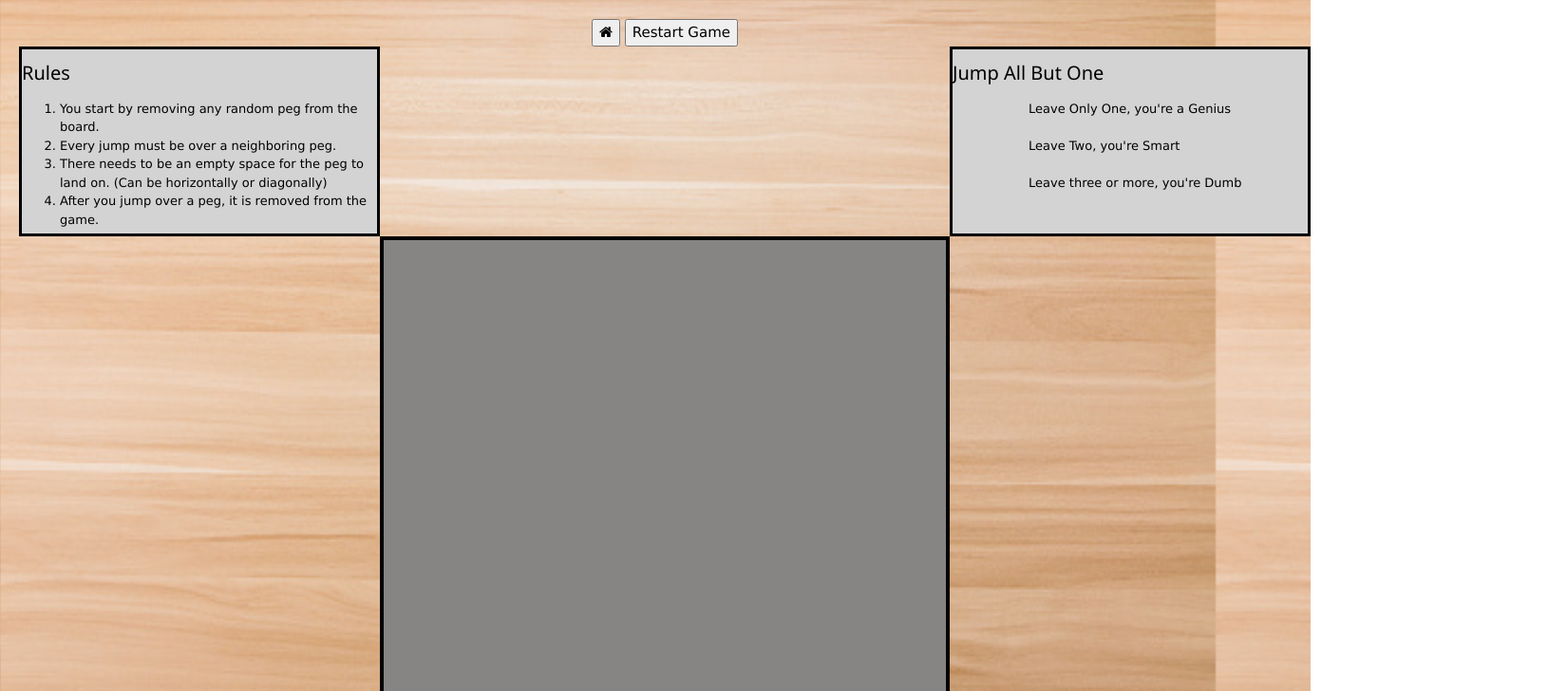
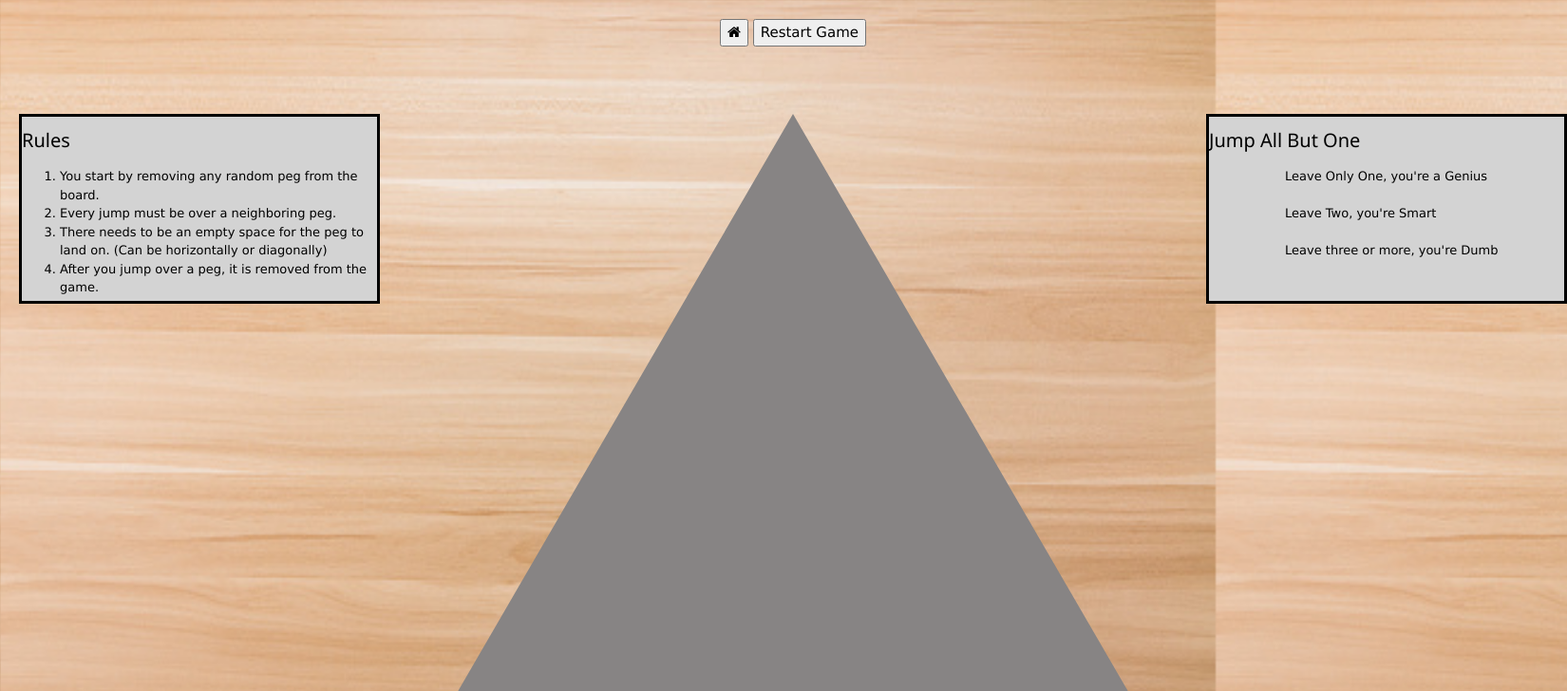
Before and after one commit to Jvilla125/Triangle-Game-, a plain HTML site: page index.html in a window 1280 px wide. Both pictures are taken after a click on the button "Press to Start Game!". Shown: the top 728 px of the page at 95% size, 1650 px wide, since content can reach past the window. Drawn offline with nearby package versions, Linux system fonts and the light colour scheme.

Commit message:
Board is center in the middle of the grid

```diff
--- a/css/style.css
+++ b/css/style.css
@@ -1,10 +1,10 @@
-body{
+body {
     background-image: url("../images/desk.jpg");
     background-size: 100% auto;
     background-repeat: no-repeat center center cover;
 }
 
-#intro-page{
+#intro-page {
     display: flex;
     /* display: none; */
     /* ^^^ Makes the intro page disappear, will need to update using DOM  */
@@ -14,20 +14,25 @@ body{
     align-items: center;
 }
 
-#game-page{
+#game-page {
     display: none;
     padding: 20px;
 }
-#buttons{
+
+#buttons {
     grid-column: 2 / span 3;
     grid-row-start: 1;
     grid-row-end: 2;
+    grid-row: 1 / 2;
     place-self: center;
+    grid-gap: 10px;
+    height: 100px;
 }
-#left{
+
+#left {
     grid-column: 1fr;
     grid-row: 3/4;
-    overflow-wrap:break-word;
+    overflow-wrap: break-word;
     width: 380px;
     height: 200px;
     font-size: 13px;
@@ -35,7 +40,8 @@ body{
     background-color: lightgrey;
     border: 3px solid black;
 }
-#right{
+
+#right {
     grid-column: 5 / 6;
     grid-row: 3/4;
     width: 380px;
@@ -47,18 +53,24 @@ body{
     border: 3px solid black;
 }
 
-#board{
-    /* display: flex; */
+/* #board{
     grid-column: 2/span 3;
     grid-row: 4/5;
     place-self: center;
-    /* max-height: 40vw;
-    max-width: 50vw; */
     width: 600px;
     height: 600px;
-    /* margin-left: auto;
-    top: 120px; */
-
     background: #878484;
     border: 4px solid #000000;
+} */
+
+#board {
+    /* grid-column: 2/span 3;
+    grid-row: 3em; */
+    grid-area: 3/ 3 / 5/ 5;
+    place-self: center;
+    align-self: center;
+    width: 870px;
+    height: 750px;
+    background: #878484;;
+    clip-path: polygon(50% 0%, 0% 100%, 100% 100%);
 }
```
